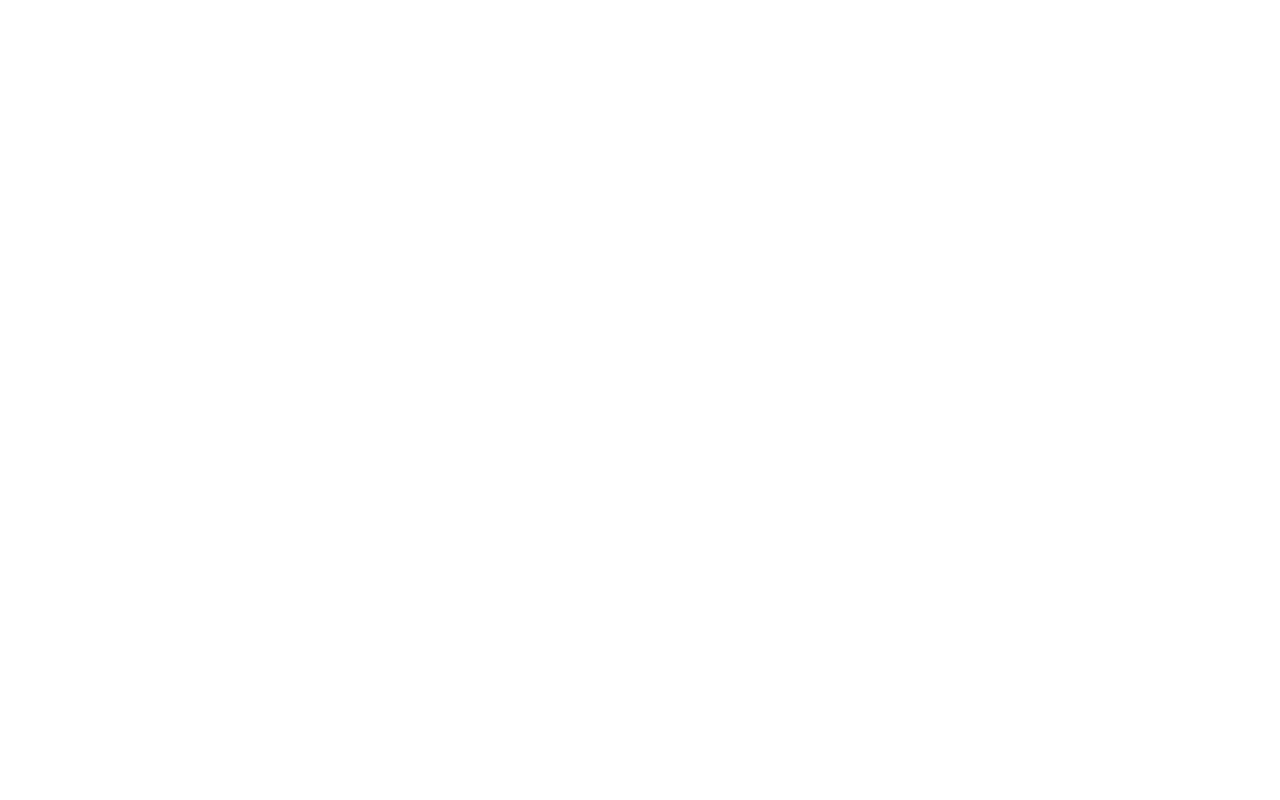
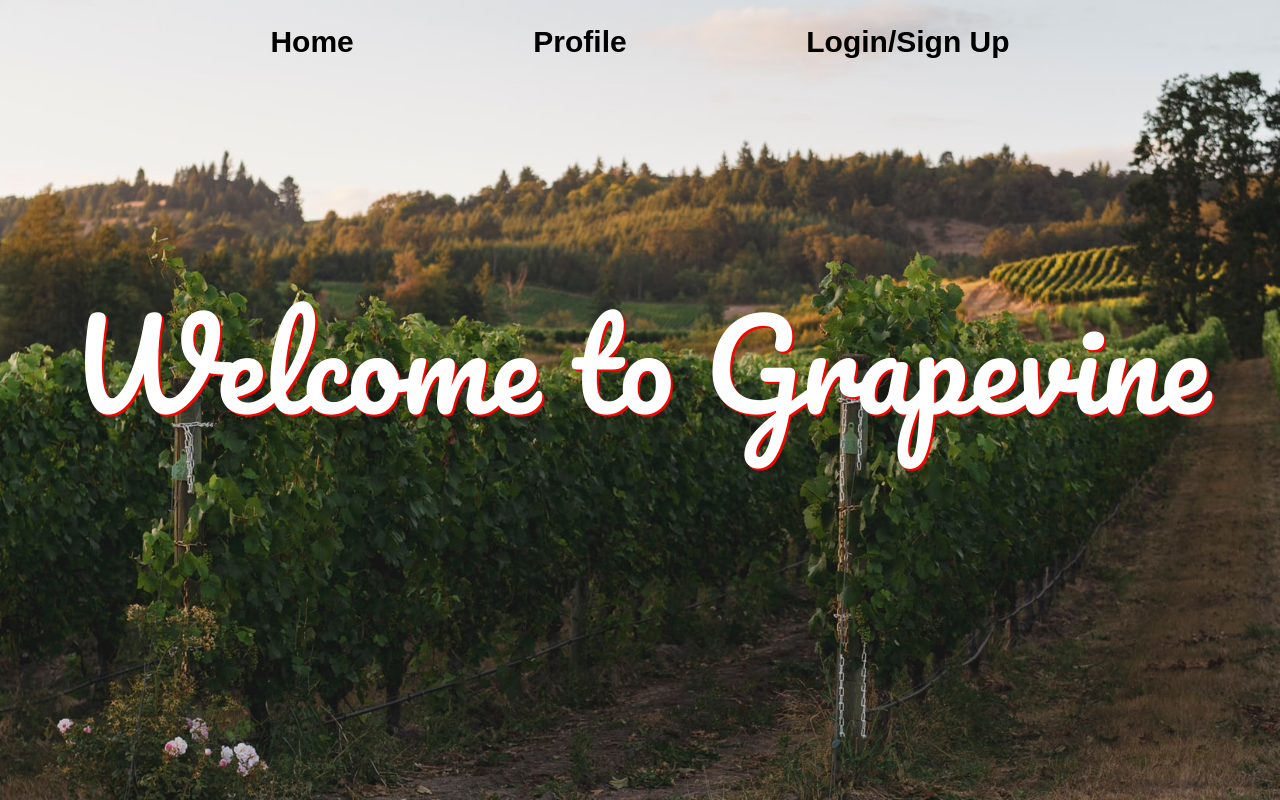
Before and after one commit to le-christine/grapevine, a plain HTML site: page index.html in a window 1280 px wide. Drawn offline with nearby package versions, Linux system fonts and the light colour scheme; a web font is replaced by a local one.

Commit message:
made homepage and started on login/signup page

```diff
--- /dev/null
+++ b/css/regLogin.css
@@ -0,0 +1,39 @@
+body {
+  font-size: 14px;
+}
+.inputFields {
+  display: flex;
+}
+
+.inputs {
+  display: flex;
+  flex-direction: column;
+}
+
+.navbar {
+    display: flex;
+    justify-content: space-around;
+    font-size: 35px;
+    font-weight: bold;
+    position: fixed;
+    top: 0;
+    width: 100%;
+    font-family: 'Be Vietnam', sans-serif;
+    padding-top: 20px;
+    padding-bottom: 20px;
+    border-bottom: 1px solid black;
+}
+
+.navbar a {
+    text-decoration: none !important;
+    color: black;
+}
+
+header {
+  height: 100vh;
+  background-color: white;
+  color: white;
+  text-align: center;
+  flex-direction: column;
+  display: flex;
+}
--- a/css/style.css
+++ b/css/style.css
@@ -1,11 +1,43 @@
+body {
+  display: flex;
+  flex-direction: column;
+}
 
-.homeImage {
-  height: 60rem;
+header {
+  height: 100vh;
   background-color: white;
   background: url("../images/grapefarm.jpeg");
   background-size: cover;
-  background-position: center;
+  color: white;
+  text-align: center;
+  flex-direction: column;
   display: flex;
-  align-items: center;
-  justify-content: center;
 }
+
+header>h1 {
+    font-family: Pacifico, sans-serif;
+    font-size: 12rem;
+    align-items: center;
+    justify-content: center;
+    padding-top: 15%;
+    text-shadow: 2px 2px #ff0000;
+}
+
+.navbar {
+    display: flex;
+    justify-content: space-around;
+    font-size: 3rem;
+    font-weight: bold;
+    position: fixed;
+    top: 0;
+    width: 100%;
+    font-family: 'Be Vietnam', sans-serif;
+    padding-top: 20px;
+    padding-bottom: 20px;
+    border-bottom: 1px solid black;
+}
+
+.navbar a {
+    text-decoration: none !important;
+    color: black;
+}
--- a/index.html
+++ b/index.html
@@ -2,8 +2,9 @@
 <html lang="en" dir="ltr">
 <head>
   <meta charset="utf-8">
-    <link rel="stylesheet" href="/css/style.css">
+  <link rel="stylesheet" href="css/style.css">
   <title>Through the Grapevine</title>
+  <link href="https://fonts.googleapis.com/css?family=Be+Vietnam|Pacifico&display=swap" rel="stylesheet">
   <meta name="viewport" content="width=device-width, initial-scale=1">
   <!-- Latest compiled and minified CSS -->
   <link rel="stylesheet" href="https://stackpath.bootstrapcdn.com/bootstrap/3.4.1/css/bootstrap.min.css" integrity="sha384-HSMxcRTRxnN+Bdg0JdbxYKrThecOKuH5zCYotlSAcp1+c8xmyTe9GYg1l9a69psu" crossorigin="anonymous">
@@ -11,8 +12,17 @@
 <body>
 
 
-<header></header>
-  <div class="heroImage"></div>
+  <header>
+
+    <nav class="navbar">
+      <a href="index.html">Home</a>
+      <a href="profile.html">Profile</a>
+      <a href="regLogin.html">Login/Sign Up</a>
+    </nav>
+      <h1>
+        Welcome to Grapevine
+      </h1>
+  </header>
 
 </body>
 </html>
```
Also changed, not shown: js/app.js (added, +30 -0 lines), regLogin.html (added, +32 -0 lines). Lines whose indentation alone changed are shown as unchanged.
